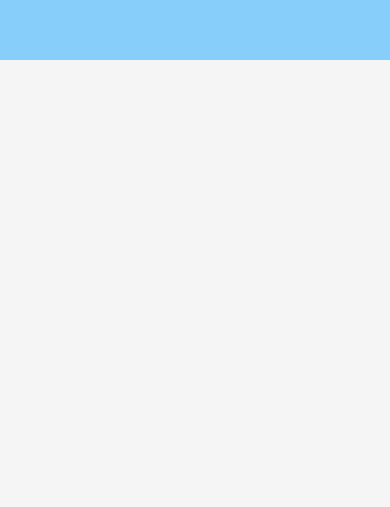
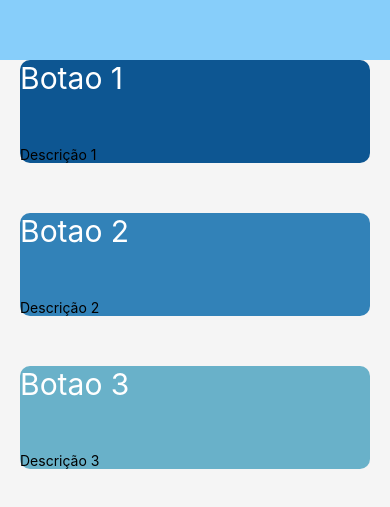
Before and after one commit to gustavoandrade1989/infinity-app-master, a React Native app: screen /Profile in a window 390 px wide. Shown: the part 221-728 px from the top of the page. Built offline with nearby package versions, Linux system fonts and the light colour scheme.

Commit message:
Mudanças 22/05

```diff
--- a/App.js
+++ b/App.js
@@ -1,10 +1,9 @@
 import React from 'react';
 import { StatusBar } from 'react-native';
-import { MyTabs } from './src/routes/MyTabs';
 
 import { NavigationContainer } from '@react-navigation/native';
-import Routes from './src/routes/';
-// import TabNav from './src/routes/indexBar';
+import Routes from './src/routes/Routes';
+
 
 export default function App() {
   return (
--- a/src/pages/Signin/index.js
+++ b/src/Screens/Login and Register/Login.js
@@ -30,15 +30,15 @@ export default function SignIn( {navigation} ) {
 
                 <TextInput placeholder="Senha" style={styles.input} />
 
-                <TouchableOpacity style={styles.buttonAcess} onPress={ () => navigation.navigate('Profile')} >
+                <TouchableOpacity activeOpacity={0.8} style={styles.buttonAcess} onPress={ () => navigation.navigate('Profile')} >
                     <Text style={styles.buttonTextAcess}>Logar</Text>
                 </TouchableOpacity>
 
-                <TouchableOpacity style={styles.buttonPassword} onPress={ () => navigation.navigate('Welcome') }>
+                <TouchableOpacity activeOpacity={0.8} style={styles.buttonPassword} onPress={ () => navigation.navigate('Welcome') }>
                     <Text style={styles.buttonTextPassword}>Esqueceu a senha?</Text>
                 </TouchableOpacity>
 
-                <TouchableOpacity style={styles.buttonRegister} onPress={ () => navigation.navigate('Register') }>
+                <TouchableOpacity activeOpacity={0.8} style={styles.buttonRegister} onPress={ () => navigation.navigate('Register') }>
                     <Text style={styles.buttonTextRegister}>Cadastrar-se</Text>
                 </TouchableOpacity>
 
--- a/src/pages/Profile/index.js
+++ b/src/Screens/Profile/Profile.js
@@ -1,8 +1,7 @@
 import React from "react";
 import { View, Text, StyleSheet, TouchableOpacity} from 'react-native';
-
 import { useNavigation } from '@react-navigation/native'
-
+import Buttom from "./ScrollviewButtom";
 export default function Profile( {navigation} ) {
 
     return (
@@ -12,7 +11,8 @@ export default function Profile( {navigation} ) {
             </View>
 
             <View style={styles.containerMain}>
-        {/* FazerFlatList */}
+                {/* Fazer ScrollView */}
+                <Buttom/>
             </View>
 
         </View>
--- /dev/null
+++ b/src/Screens/Profile/ScrollviewButtom.js
@@ -0,0 +1,81 @@
+import React from 'react';
+import {
+  StyleSheet,
+  Text,
+  SafeAreaView,
+  ScrollView,
+  StatusBar,
+  TouchableOpacity
+} from 'react-native';
+
+const Button = () => {
+  return (
+    <SafeAreaView style={styles.container}>
+      <ScrollView style={styles.scrollView}>
+        <TouchableOpacity style={styles.containerButtonGames}>
+            <Text style={styles.buttonTextGames}>
+                Botao 1
+            </Text>
+            <Text>Descrição 1</Text>
+        </TouchableOpacity>
+        <TouchableOpacity style={styles.containerButtonHistory}>
+            <Text style={styles.buttonTextHistory}>
+                Botao 2
+            </Text>
+            <Text>Descrição 2</Text>
+        </TouchableOpacity>
+        <TouchableOpacity style={styles.containerButtonActivity}>
+            <Text style={styles.buttonTextActivity}>
+                Botao 3
+            </Text>
+            <Text>Descrição 3</Text>
+        </TouchableOpacity>
+      </ScrollView>
+    </SafeAreaView>
+  );
+};
+
+const styles = StyleSheet.create({
+    container: {
+        flex: 1,
+        paddingTop: StatusBar.currentHeight,
+    },
+    scrollView: {
+        marginHorizontal: 20,
+
+    },
+    buttonTextGames: {
+        fontSize: 30,
+        color: '#fff',
+        marginBottom: 50,
+    },
+    containerButtonGames: {
+        backgroundColor: '#0D5692',
+        marginBottom: 50,
+        borderRadius: 10,
+    },
+
+    buttonTextHistory: {
+        fontSize: 30,
+        color: '#fff',
+        marginBottom: 50,
+    },
+    containerButtonHistory: {
+        backgroundColor: '#3282B8',
+        marginBottom: 50,
+        borderRadius: 10,
+    },
+    buttonTextActivity: {
+        fontSize: 30,
+        color: '#fff',
+        marginBottom: 50,
+    },
+    containerButtonActivity: {
+        backgroundColor: '#69B1C9',
+        marginBottom: 50,
+        borderRadius: 10,
+    },
+
+  });
+
+  export default Button;
--- a/src/pages/profileSettings/index.js
+++ b/src/Screens/Profile/profileSettings.js
@@ -2,7 +2,7 @@ import React from "react";
 import { View, Text, StyleSheet, TouchableOpacity} from 'react-native';
 
 
-export default function Settngs(){
+export default function Settings(){
     return (
     <View>
         <Text>
--- a/src/routes/MyTabs.js
+++ /dev/null
@@ -1,14 +0,0 @@
-import { createBottomTabNavigator } from '@react-navigation/bottom-tabs';
-import Profile from '../pages/Profile';
-import Settngs from '../pages/profileSettings';
-
-const Tab = createBottomTabNavigator();
-
-export function MyTabs() {
-  return (
-    <Tab.Navigator>
-      <Tab.Screen name="Profile" component={Profile} />
-      <Tab.Screen name="Settngs" component={Settngs} />
-    </Tab.Navigator>
-  );
-}
--- a/src/routes/index.js
+++ b/src/routes/Routes.js
@@ -1,9 +1,9 @@
 import { createNativeStackNavigator } from '@react-navigation/native-stack';
-import Welcome from '../pages/Welcome';
-import SignIn from '../pages/Signin';
-import Register from '../pages/Register';
-import Profile from '../pages/Profile';
-import Settngs from '../pages/profileSettings';
+import Welcome from '../Screens/Login and Register/firstScreen';
+import SignIn from '../Screens/Login and Register/Login';
+import Register from '../Screens/Login and Register/Register';
+import Profile from '../Screens/Profile/Profile';
+import Settings from '../Screens/Profile/profileSettings';
 
 const Stack = createNativeStackNavigator();
 
@@ -44,8 +44,8 @@ export default function Routes() {
             />
 
             <Stack.Screen
-            name="Settgns"
-            component={Settngs}
+            name="profileSettigns"
+            component={Settings}
             options={{ headerShown: false }}
             />
 
```
Also changed, not shown: src/Screens/Games/gameOne.js (added, +13 -0 lines), src/Screens/History/historyOne.js (added, +13 -0 lines), src/Screens/pedagogicalActivity/activityOne.js (added, +13 -0 lines), src/Screens/Login and Register/Register.js (renamed from src/pages/Register/index.js), src/Screens/Login and Register/firstScreen.js (renamed from src/pages/Welcome/index.js).
